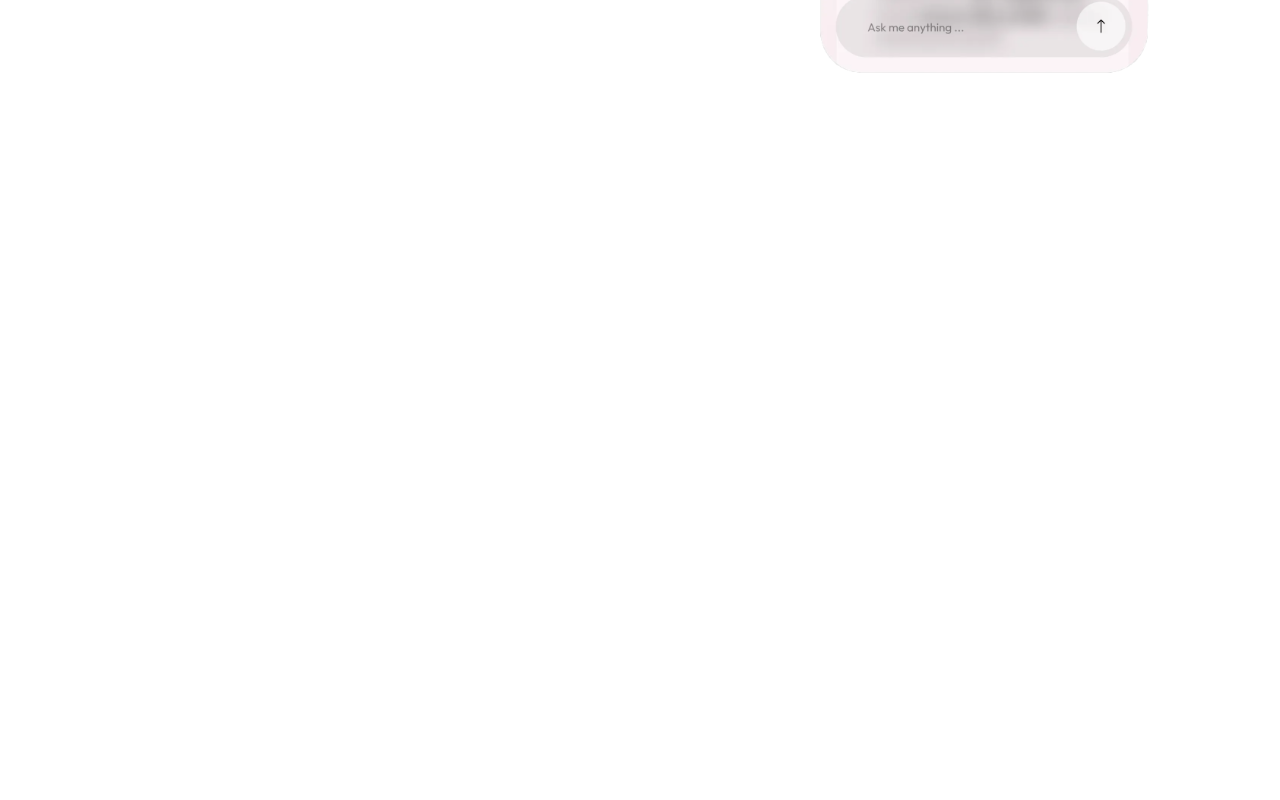
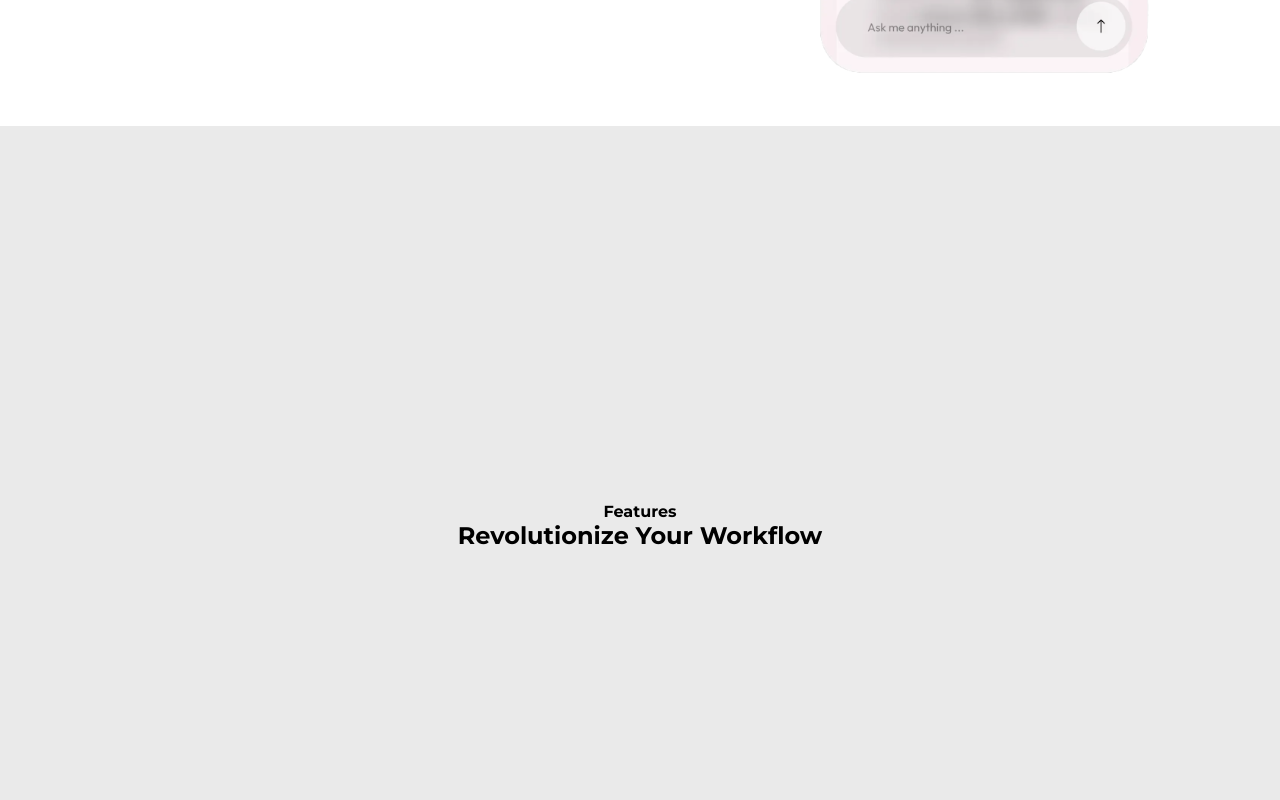
Before and after one commit to hichameait/AI-Chatbot, a website: page public/home.html in a window 1280 px wide. Shown: the part 740-1540 px from the top of the page. Drawn offline with Linux system fonts and the light colour scheme.

Commit message:
setup the loandin page of aichatbot

```diff
--- a/public/app.css
+++ b/public/app.css
@@ -91,13 +91,11 @@
   border-radius: 20px;
 }
 
-
 .active {
   color: var(--accent-color) !important;
   background-color: var(--secondary-color);
-
 }
-  .nav-links li a:hover{
+.nav-links li a:hover {
   color: var(--accent-color);
   background-color: var(--secondary-color);
 }
@@ -187,3 +185,16 @@
     transform: rotate(270deg);
   }
 }
+.features {
+  display: flex;
+  background-color: var(--bg-dark);
+  width: 100%;
+  height: 100vh;
+  flex-direction: column;
+  align-content: center;
+  justify-content: center;
+}
+.features h1,
+.features h4 {
+  text-align: center;
+}
--- a/public/home.html
+++ b/public/home.html
@@ -41,6 +41,10 @@
                 <img src="./Untitled-2.png" alt="" srcset="">
             </div>
         </section>
+        <section class="features" id="features">
+          <h4>Features</h4>
+          <h1>Revolutionize Your Workflow</h1>
+        </section>
     </main>
 </body>
 </html>
```
Lines whose indentation alone changed are shown as unchanged.
